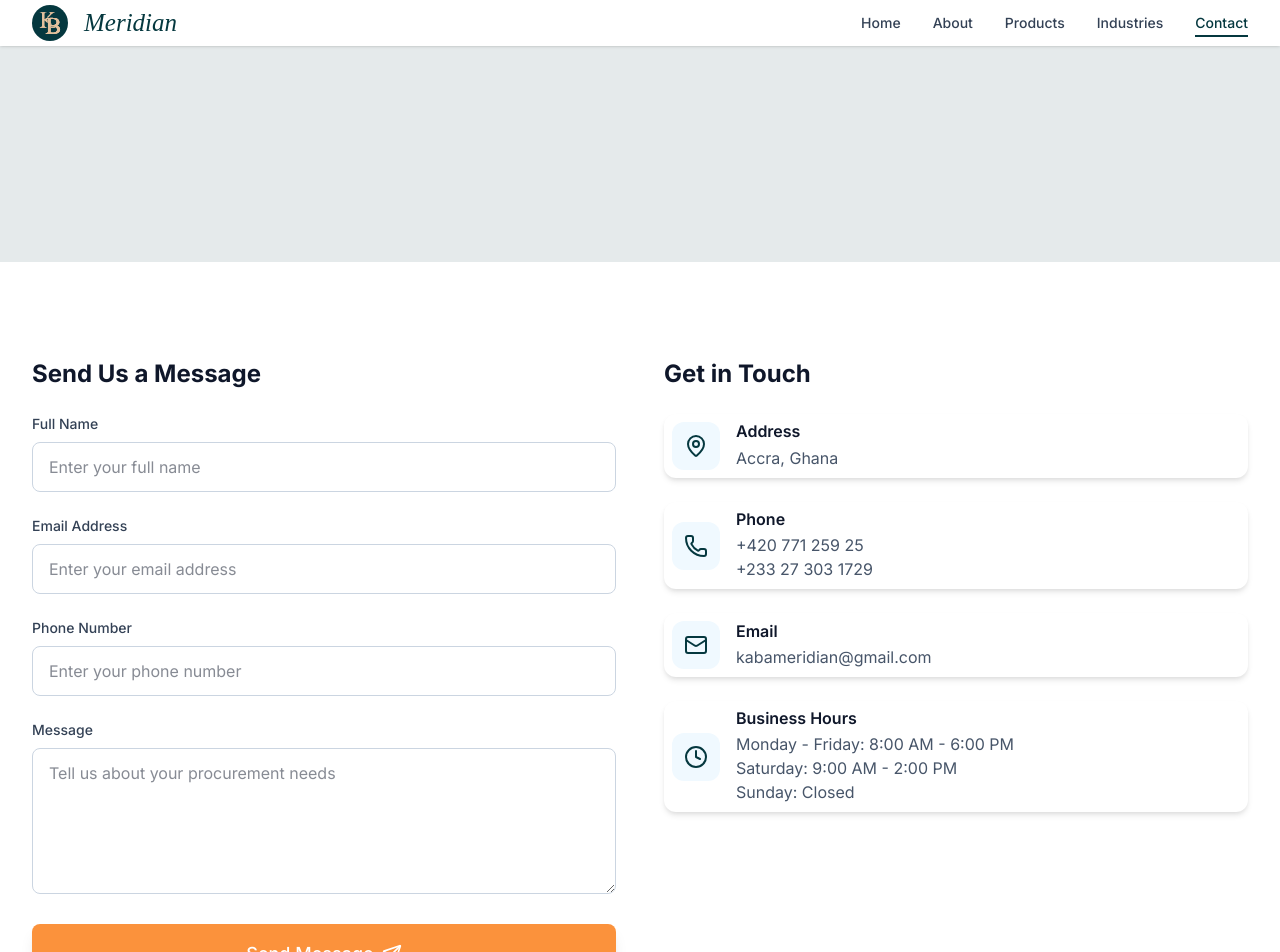
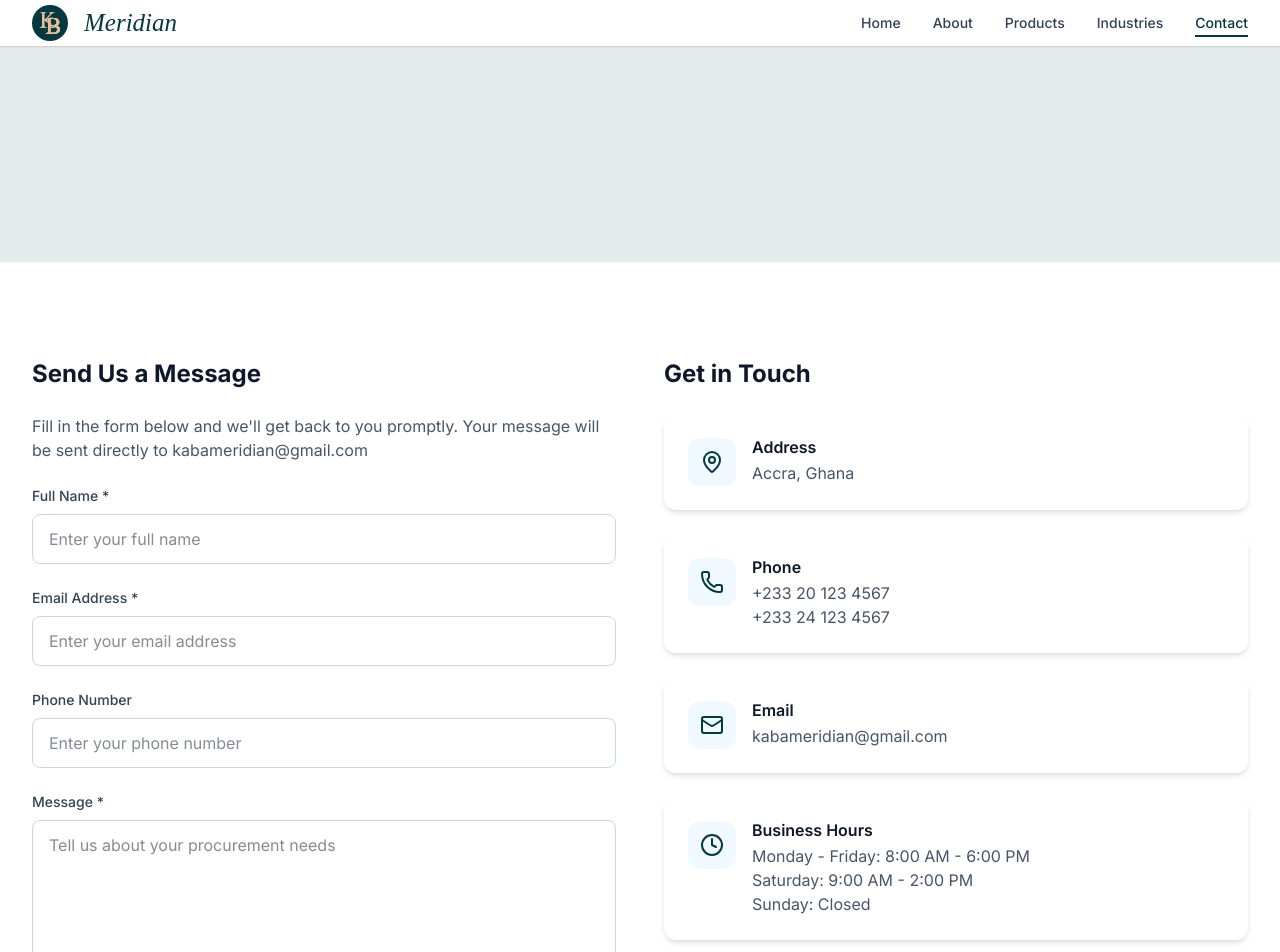
Before and after one commit to cojojunior/KABA-Meridian, a React (Vite) app: page /contact in a window 1280 px wide. Shown: the top 952 px of the page. Built offline with nearby package versions, Linux system fonts and the light colour scheme.

Commit message:
fixed te send message button redirect

```diff
--- a/src/app/routes/Contact.tsx
+++ b/src/app/routes/Contact.tsx
@@ -3,8 +3,78 @@ import { Mail, Phone, MapPin, Clock, Send } from "lucide-react";
 import { Button } from "@/components/ui/Button";
 import { Section } from "@/components/ui/Section";
 import { Card, CardContent } from "@/components/ui/Card";
+import { useState } from "react";
 
 export default function Contact() {
+  const [formData, setFormData] = useState({
+    name: "",
+    email: "",
+    phone: "",
+    message: "",
+  });
+
+  const [isSending, setIsSending] = useState(false);
+  const [isSent, setIsSent] = useState(false);
+
+  const handleInputChange = (
+    e: React.ChangeEvent<HTMLInputElement | HTMLTextAreaElement>,
+  ) => {
+    const { name, value } = e.target;
+    setFormData((prev) => ({ ...prev, [name]: value }));
+  };
+
+  // Handle Email redirect with form data
+  const handleSendEmail = () => {
+    const subject = `Procurement Inquiry from ${formData.name || "Customer"}`;
+    const body = `Name: ${formData.name || "Not provided"}
+Email: ${formData.email || "Not provided"}
+Phone: ${formData.phone || "Not provided"}
+
+Message:
+${formData.message || "I would like to request a quote for industrial procurement."}
+
+---
+This message was sent from the KABA Meridian website contact form.`;
+
+    const encodedSubject = encodeURIComponent(subject);
+    const encodedBody = encodeURIComponent(body);
+    const emailUrl = `mailto:kabameridian@gmail.com?subject=${encodedSubject}&body=${encodedBody}`;
+    window.location.href = emailUrl;
+  };
+
+  // Handle form submission
+  const handleSubmit = (e: React.FormEvent) => {
+    e.preventDefault();
+
+    // Validate form
+    if (!formData.name || !formData.email || !formData.message) {
+      alert("Please fill in all required fields.");
+      return;
+    }
+
+    setIsSending(true);
+
+    // Simulate sending delay for better UX
+    setTimeout(() => {
+      handleSendEmail();
+      setIsSending(false);
+      setIsSent(true);
+
+      // Reset form after sending
+      setFormData({
+        name: "",
+        email: "",
+        phone: "",
+        message: "",
+      });
+
+      // Reset sent status after 5 seconds
+      setTimeout(() => {
+        setIsSent(false);
+      }, 5000);
+    }, 500);
+  };
+
   return (
     <>
       <Section
@@ -15,10 +85,8 @@ export default function Contact() {
             initial={{ opacity: 0, y: 20 }}
             animate={{ opacity: 1, y: 0 }}
             transition={{ duration: 0.6 }}>
-            <h1 className="text-4xl  md:text-5xl font-bold  mb-4">
-              Contact Us
-            </h1>
-            <p className="text-xl  leading-relaxed">
+            <h1 className="text-4xl md:text-5xl font-bold mb-4">Contact Us</h1>
+            <p className="text-xl leading-relaxed">
               Get in touch with us for all your industrial procurement needs.
             </p>
           </motion.div>
@@ -36,25 +104,39 @@ export default function Contact() {
             <h2 className="text-2xl font-bold text-secondary-900 mb-6">
               Send Us a Message
             </h2>
-            <form className="space-y-6">
+            <p className="text-secondary-600 mb-6">
+              Fill in the form below and we'll get back to you promptly. Your
+              message will be sent directly to kabameridian@gmail.com
+            </p>
+            <form onSubmit={handleSubmit} className="space-y-6">
               <div>
                 <label className="block text-sm font-medium text-secondary-700 mb-2">
-                  Full Name
+                  Full Name *
                 </label>
                 <input
                   type="text"
+                  name="name"
+                  value={formData.name}
+                  onChange={handleInputChange}
                   className="w-full px-4 py-3 rounded-lg border border-secondary-300 focus:border-primary-500 focus:ring-2 focus:ring-primary-200 transition-colors"
                   placeholder="Enter your full name"
+                  required
+                  disabled={isSending}
                 />
               </div>
               <div>
                 <label className="block text-sm font-medium text-secondary-700 mb-2">
-                  Email Address
+                  Email Address *
                 </label>
                 <input
                   type="email"
+                  name="email"
+                  value={formData.email}
+                  onChange={handleInputChange}
                   className="w-full px-4 py-3 rounded-lg border border-secondary-300 focus:border-primary-500 focus:ring-2 focus:ring-primary-200 transition-colors"
                   placeholder="Enter your email address"
+                  required
+                  disabled={isSending}
                 />
               </div>
               <div>
@@ -63,23 +145,51 @@ export default function Contact() {
                 </label>
                 <input
                   type="tel"
+                  name="phone"
+                  value={formData.phone}
+                  onChange={handleInputChange}
                   className="w-full px-4 py-3 rounded-lg border border-secondary-300 focus:border-primary-500 focus:ring-2 focus:ring-primary-200 transition-colors"
                   placeholder="Enter your phone number"
+                  disabled={isSending}
                 />
               </div>
               <div>
                 <label className="block text-sm font-medium text-secondary-700 mb-2">
-                  Message
+                  Message *
                 </label>
                 <textarea
+                  name="message"
                   rows={5}
+                  value={formData.message}
+                  onChange={handleInputChange}
                   className="w-full px-4 py-3 rounded-lg border border-secondary-300 focus:border-primary-500 focus:ring-2 focus:ring-primary-200 transition-colors"
                   placeholder="Tell us about your procurement needs"
+                  required
+                  disabled={isSending}
                 />
               </div>
-              <Button variant="primary" size="lg" className="w-full gap-2">
+              <Button
+                type="submit"
+                variant="primary"
+                size="lg"
+                className="w-full gap-2"
+                disabled={isSending}>
+                {isSending ? (
+                  <>
+                    <span className="animate-spin">⏳</span>
+                    Sending...
+                  </>
+                ) : isSent ? (
+                  <>
+                    <span>✓</span>
+                    Sent Successfully!
+                  </>
+                ) : (
+                  <>
                     Send Message
                     <Send className="h-5 w-5" />
+                  </>
+                )}
               </Button>
             </form>
           </motion.div>
@@ -95,8 +205,8 @@ export default function Contact() {
             </h2>
             <div className="space-y-6">
               <Card variant="shadow">
-                <CardContent className="p-2">
-                  <div className="flex items-center gap-4">
+                <CardContent className="p-6">
+                  <div className="flex items-start gap-4">
                     <div className="p-3 rounded-xl bg-primary-50 text-primary-600 flex-shrink-0">
                       <MapPin className="h-6 w-6" />
                     </div>
@@ -111,8 +221,8 @@ export default function Contact() {
               </Card>
 
               <Card variant="shadow">
-                <CardContent className="p-2">
-                  <div className="flex items-center gap-4">
+                <CardContent className="p-6">
+                  <div className="flex items-start gap-4">
                     <div className="p-3 rounded-xl bg-primary-50 text-primary-600 flex-shrink-0">
                       <Phone className="h-6 w-6" />
                     </div>
@@ -120,16 +230,24 @@ export default function Contact() {
                       <h4 className="font-semibold text-secondary-900 mb-1">
                         Phone
                       </h4>
-                      <p className="text-secondary-600">+420 771 259 25</p>
-                      <p className="text-secondary-600">+233 27 303 1729</p>
+                      <a
+                        href="tel:+233201234567"
+                        className="text-secondary-600 hover:text-primary-600 transition-colors block">
+                        +233 20 123 4567
+                      </a>
+                      <a
+                        href="tel:+233241234567"
+                        className="text-secondary-600 hover:text-primary-600 transition-colors block">
+                        +233 24 123 4567
+                      </a>
                     </div>
                   </div>
                 </CardContent>
               </Card>
 
               <Card variant="shadow">
-                <CardContent className="p-2">
-                  <div className="flex items-center gap-4">
+                <CardContent className="p-6">
+                  <div className="flex items-start gap-4">
                     <div className="p-3 rounded-xl bg-primary-50 text-primary-600 flex-shrink-0">
                       <Mail className="h-6 w-6" />
                     </div>
@@ -137,17 +255,19 @@ export default function Contact() {
                       <h4 className="font-semibold text-secondary-900 mb-1">
                         Email
                       </h4>
-                      <p className="text-secondary-600">
+                      <a
+                        href="mailto:kabameridian@gmail.com"
+                        className="text-secondary-600 hover:text-primary-600 transition-colors">
                         kabameridian@gmail.com
-                      </p>
+                      </a>
                     </div>
                   </div>
                 </CardContent>
               </Card>
 
               <Card variant="shadow">
-                <CardContent className="p-2">
-                  <div className="flex items-center gap-4">
+                <CardContent className="p-6">
+                  <div className="flex items-start gap-4">
                     <div className="p-3 rounded-xl bg-primary-50 text-primary-600 flex-shrink-0">
                       <Clock className="h-6 w-6" />
                     </div>
@@ -176,15 +296,17 @@ export default function Contact() {
         spacing="xl"
         className="bg-primary-600/10 text-primary-600 py-5 lg:py-5">
         <div className="text-center max-w-3xl mx-auto">
-          <h2 className="text-3xl font-bold  mb-4">Need a Quick Quote?</h2>
+          <h2 className="text-3xl font-bold mb-4">Need a Quick Quote?</h2>
           <p className="text-lg text-primary-600/80 mb-8">
             Contact us today for a competitive quotation and let us help you
             source the products your business needs.
           </p>
+          <a href="mailto:kabameridian@gmail.com">
             <Button variant="accent" size="lg" className="gap-2">
               Request a Quote
               <Send className="h-5 w-5" />
             </Button>
+          </a>
         </div>
       </Section>
     </>
```
Lines whose indentation alone changed are shown as unchanged.
